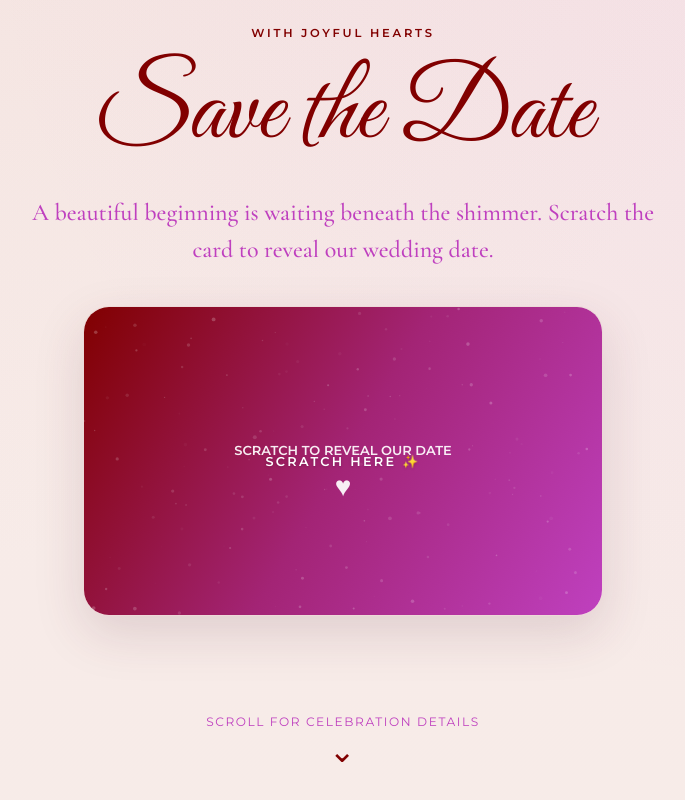
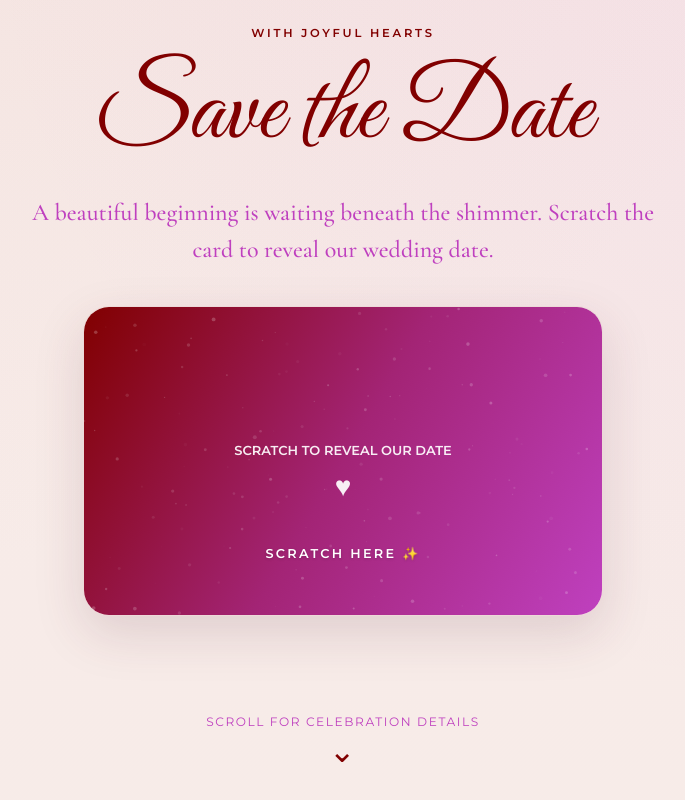
Before and after one commit to nirajtayde/mrunali-niraj-wedding, a plain HTML site: page index.html in a window 1280 px wide. Shown: the part 876-1676 px from the top of the page, without its empty margins (297-982 px from the left). Drawn offline with nearby package versions, Linux system fonts and the light colour scheme.

Commit message:
Add files via upload

```diff
--- a/index.html
+++ b/index.html
@@ -36,7 +36,7 @@
         and a lifetime of little moments.”
       </p>
 
-      <p class="tap-hint">Tap anywhere to open the invitation</p>
+      <p class="tap-hint">Scroll to discover the celebration details</p>
     </div>
 
     <div class="curtain curtain-left" aria-hidden="true">
--- a/style.css
+++ b/style.css
@@ -556,3 +556,13 @@ canvas {
     transition-duration: .01ms !important;
   }
 }
+
+
+@media (min-width: 721px) {
+  .scratch-hint {
+    inset: auto 0 54px 0;
+    height: auto;
+    display: block;
+    text-align: center;
+  }
+}
```
